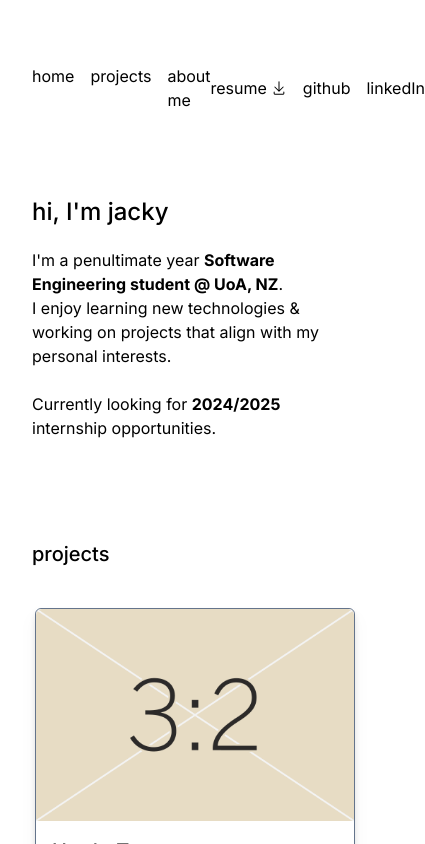
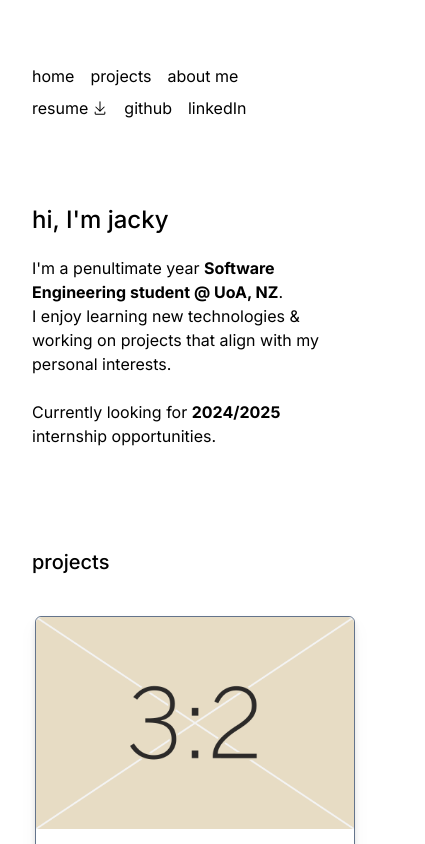
Before and after one commit to twoandtwelve/twoandtwelve.github.io, a React (Vite) app: page / in a window 390 px wide. Shown: the top 844 px of the page, 425 px wide, since content can reach past the window. Built offline with nearby package versions, Linux system fonts and the light colour scheme.

Commit message:
fixed nav responsiveness on small screens

```diff
--- a/src/components/Nav.jsx
+++ b/src/components/Nav.jsx
@@ -4,7 +4,8 @@ import { GoDownload } from "react-icons/go";
 
 export default function Nav() {
     return (
-        <nav id='home' className='max-w-3xl mx-auto px-8 py-16 flex justify-between items-center'>
+        <nav id='home' className='max-w-3xl mx-auto px-8 py-16'>
+            <div className='flex flex-col gap-2 sm:flex-row sm:gap-0 sm:justify-between sm:items-center'>
                 <div className="flex gap-4">
                     <a href='#home'>home</a>
                     <a href='#projects'>projects</a>
@@ -15,6 +16,7 @@ export default function Nav() {
                     <a href='https://github.com/twoandtwelve'>github</a>
                     <a href='https://www.linkedin.com/in/jacky-kim-21b154263/'>linkedIn</a>
                 </div>
+            </div>
         </nav>
     )
 }
```
Lines whose indentation alone changed are shown as unchanged.
